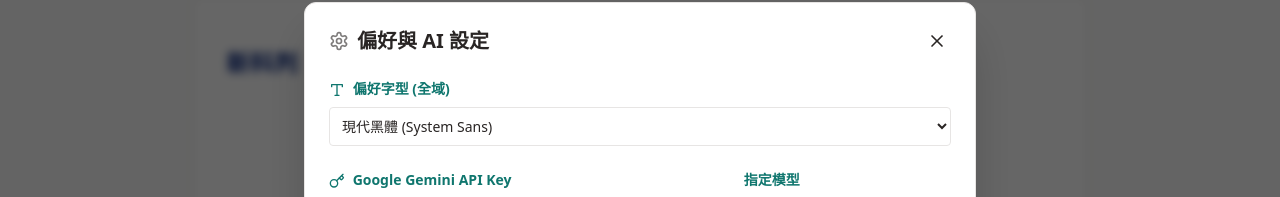
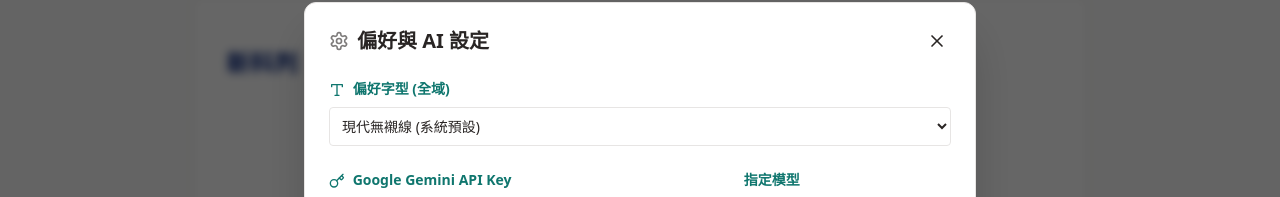
Before and after one commit to krad1985/KepanEditor, a React (Vite) app: page / in a window 1280 px wide. Both pictures are taken after a click on the button 942 px from the left and 33 px from the top of the page. Shown: the part 102-299 px from the top of the page. Built offline with nearby package versions, Linux system fonts and the light colour scheme.

Commit message:
Update KepanEditor.jsx

```diff
--- a/src/KepanEditor.jsx
+++ b/src/KepanEditor.jsx
@@ -1,4 +1,4 @@
-// Version: 4.2.2 - 徹底移除 Firebase 依賴，修復佈署編譯問題並落實全本地儲存
+// Version: 4.2.3 - 修復 Markdown 粗體渲染相容性、補回預設字型選項、強制修復下拉選單深淺色對比度
 import React, { useState, useEffect, useRef, useCallback } from 'react';
 import {
   FileText, ListTree, ChevronRight, ChevronDown,
@@ -95,7 +95,7 @@ const formatRichText = (txt, themeConfig) => {
   let html = txt
     .replace(/</g, '&lt;').replace(/>/g, '&gt;')
     .replace(/==(.*?)==/g, `<mark class="${themeConfig.highlight} px-1 mx-0.5 rounded">$1</mark>`)
-    .replace(/\*\*(.*?)\*\*/g, `<strong class="font-extrabold ${themeConfig.bold}">$1</strong>`);
+    .replace(/\*\*(.*?)\*\*/g, `<strong class="font-bold ${themeConfig.bold}" style="font-weight: bold;">$1</strong>`);
   return html.replace(/\n/g, '<br/>');
 };
 
@@ -234,7 +234,7 @@ const AI_MODELS = [
 ];
 
 const FONT_OPTIONS = [
-  { label: '現代黑體 (System Sans)', value: 'font-sans' },
+  { label: '現代無襯線 (系統預設)', value: 'font-sans' },
   { label: '溫潤圓體 (Rounded)', value: 'font-round' },
   { label: '自然手寫 (Handwriting)', value: 'font-hand' },
   { label: '傳統明體 (Serif)', value: 'font-serif' },
@@ -1504,12 +1504,12 @@ export default function App() {
               <div className="flex-1">
                 <label className={`block text-sm font-bold mb-2 ${themeConfig.bold}`}><Type size={16} className="inline mr-1"/> 偏好字型 (全域)</label>
                 <select
-                  className={`w-full p-2 rounded border focus:outline-none focus:ring-2 ${isDark ? 'focus:ring-teal-500 bg-black/30 border-stone-700 text-stone-200' : 'focus:ring-teal-400 bg-white border-stone-200'} text-sm`}
+                  className={`w-full p-2 rounded border focus:outline-none focus:ring-2 ${isDark ? 'focus:ring-teal-500 bg-stone-800 border-stone-700 text-stone-200' : 'focus:ring-teal-400 bg-white border-stone-200 text-stone-800'} text-sm`}
                   onChange={(e) => setSettings(prev => ({...prev, fontFamily: e.target.value}))}
                   value={settings.fontFamily}
                 >
                   {FONT_OPTIONS.map((f) => (
-                    <option key={f.value} value={f.value}>{f.label}</option>
+                    <option key={f.value} value={f.value} className={isDark ? 'bg-stone-800 text-stone-200' : 'bg-white text-stone-800'}>{f.label}</option>
                   ))}
                 </select>
               </div>
@@ -1529,12 +1529,12 @@ export default function App() {
               <div className="w-1/3">
                 <label className={`block text-sm font-bold mb-2 ${themeConfig.bold}`}>指定模型</label>
                 <select
-                  className={`w-full p-2 rounded border focus:outline-none focus:ring-2 ${isDark ? 'focus:ring-teal-500 bg-black/30 border-stone-700 text-stone-200' : 'focus:ring-teal-400 bg-white border-stone-200'} text-sm`}
+                  className={`w-full p-2 rounded border focus:outline-none focus:ring-2 ${isDark ? 'focus:ring-teal-500 bg-stone-800 border-stone-700 text-stone-200' : 'focus:ring-teal-400 bg-white border-stone-200 text-stone-800'} text-sm`}
                   onChange={(e) => setSettings(prev => ({...prev, apiModel: e.target.value}))}
                   value={settings.apiModel}
                 >
                   {AI_MODELS.map((m) => (
-                    <option key={m.value} value={m.value}>{m.label}</option>
+                    <option key={m.value} value={m.value} className={isDark ? 'bg-stone-800 text-stone-200' : 'bg-white text-stone-800'}>{m.label}</option>
                   ))}
                 </select>
               </div>
@@ -1556,14 +1556,14 @@ export default function App() {
             <div className="mb-6">
               <label className={`block text-sm font-bold mb-2 ${themeConfig.bold}`}><FileText size={16} className="inline mr-1"/> 自訂 AI 拆分提示詞 (System Prompt)</label>
               <select
-                className={`w-full mb-2 p-2 rounded border focus:outline-none focus:ring-2 ${isDark ? 'focus:ring-teal-500 bg-black/30 border-stone-700 text-stone-200' : 'focus:ring-teal-400 bg-white border-stone-200'} text-sm`}
+                className={`w-full mb-2 p-2 rounded border focus:outline-none focus:ring-2 ${isDark ? 'focus:ring-teal-500 bg-stone-800 border-stone-700 text-stone-200' : 'focus:ring-teal-400 bg-white border-stone-200 text-stone-800'} text-sm`}
                 onChange={(e) => setSettings(prev => ({...prev, aiPrompt: e.target.value}))}
                 value={AI_PROMPT_PRESETS.find(p => p.value === settings.aiPrompt) ? settings.aiPrompt : "custom"}
               >
                 {AI_PROMPT_PRESETS.map((preset, idx) => (
-                  <option key={idx} value={preset.value}>{preset.label}</option>
+                  <option key={idx} value={preset.value} className={isDark ? 'bg-stone-800 text-stone-200' : 'bg-white text-stone-800'}>{preset.label}</option>
                 ))}
-                <option value="custom">✍️ 自訂提示詞...</option>
+                <option value="custom" className={isDark ? 'bg-stone-800 text-stone-200' : 'bg-white text-stone-800'}>✍️ 自訂提示詞...</option>
               </select>
               <textarea
                 value={settings.aiPrompt}
```
